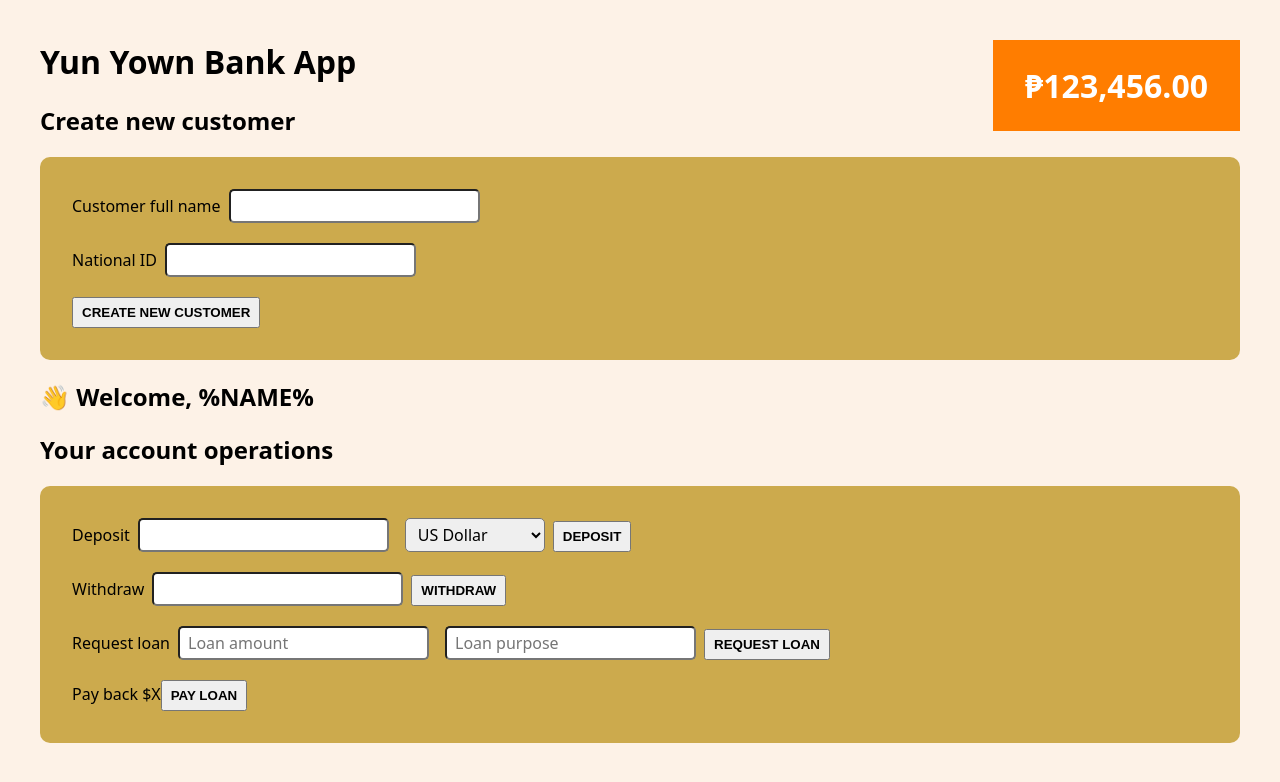
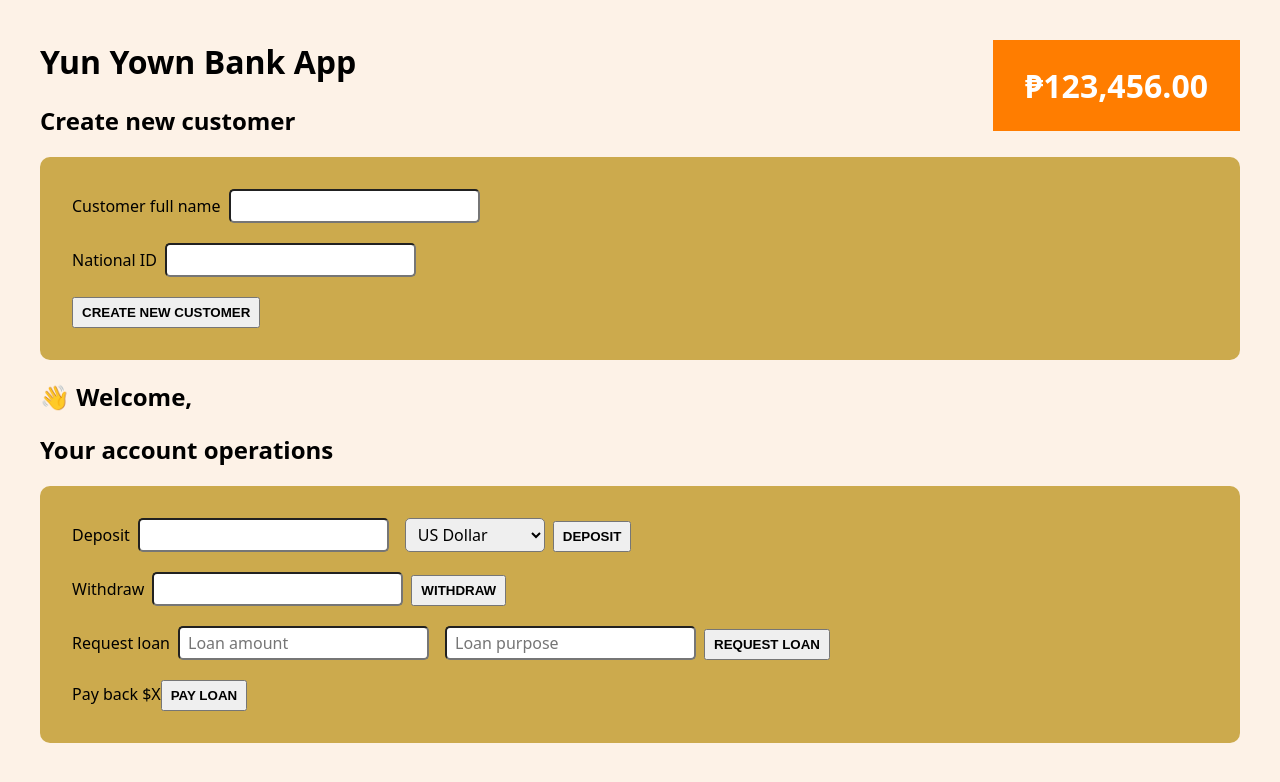
Before and after one commit to arvincarlo/redux, a React (Create React App) app: page / in a window 1280 px wide. Shown: the top 782 px of the page. Built offline with nearby package versions, Linux system fonts and the light colour scheme.

Commit message:
Back to react: Connecting our Redux App with React

```diff
--- a/package.json
+++ b/package.json
@@ -8,6 +8,7 @@
     "@testing-library/user-event": "^13.5.0",
     "react": "^18.3.1",
     "react-dom": "^18.3.1",
+    "react-redux": "^9.1.2",
     "react-scripts": "5.0.1",
     "redux": "^5.0.1",
     "web-vitals": "^2.1.4"
--- a/src/features/customers/Customer.js
+++ b/src/features/customers/Customer.js
@@ -1,5 +1,10 @@
+import { useSelector } from "react-redux";
+
 function Customer() {
-  return <h2>👋 Welcome, %NAME%</h2>;
+  const customer = useSelector(store => store.customer.fullName);
+
+
+  return <h2>👋 Welcome, {customer}</h2>;
 }
 
 export default Customer;
--- a/src/index.js
+++ b/src/index.js
@@ -1,17 +1,17 @@
 import React from 'react';
 import ReactDOM from 'react-dom/client';
 import App from './App';
+import {Provider} from 'react-redux';
 
 import './index.css';
 import store from './store.js';
 
-store.dispatch({type: 'account/deposit', payload: 200});
-console.log(store.getState());
-
 const root = ReactDOM.createRoot(document.getElementById('root'));
 root.render(
   <React.StrictMode>
-    <App />
+    <Provider store={store}>
+      <App />
+    </Provider>
   </React.StrictMode>
 );
 
```
Also changed, not shown: 1 other file (tests, documents, lock files or other folders).
